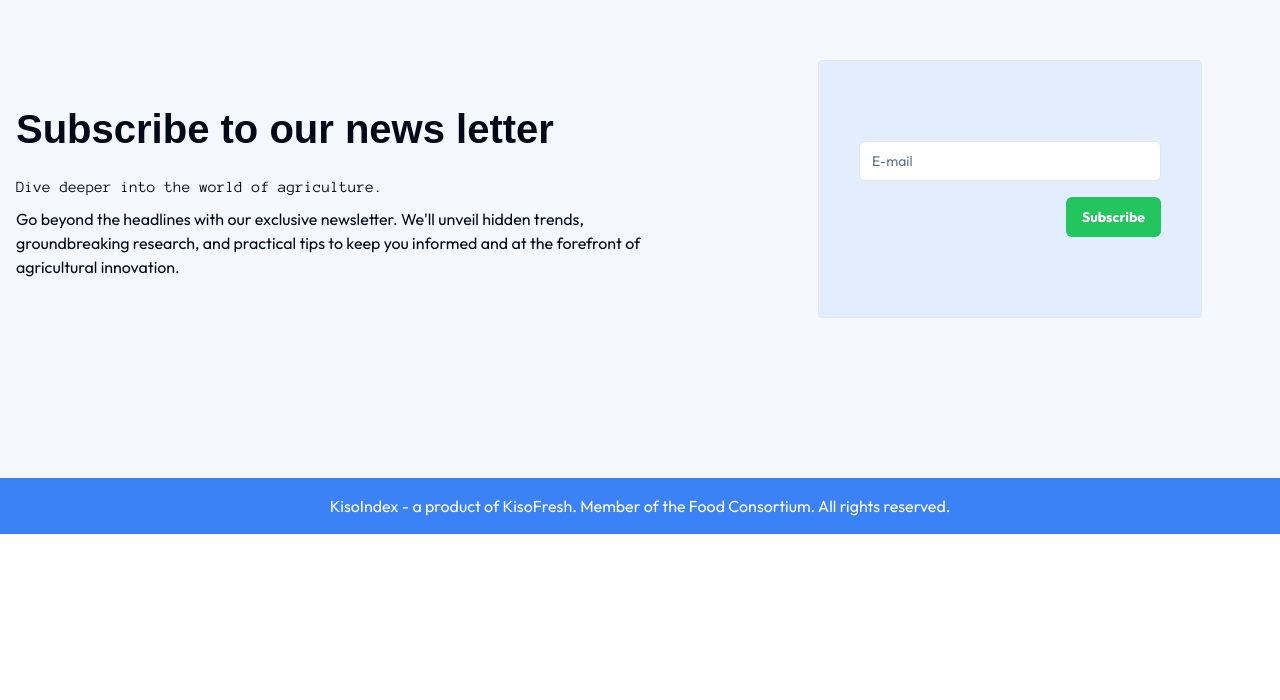
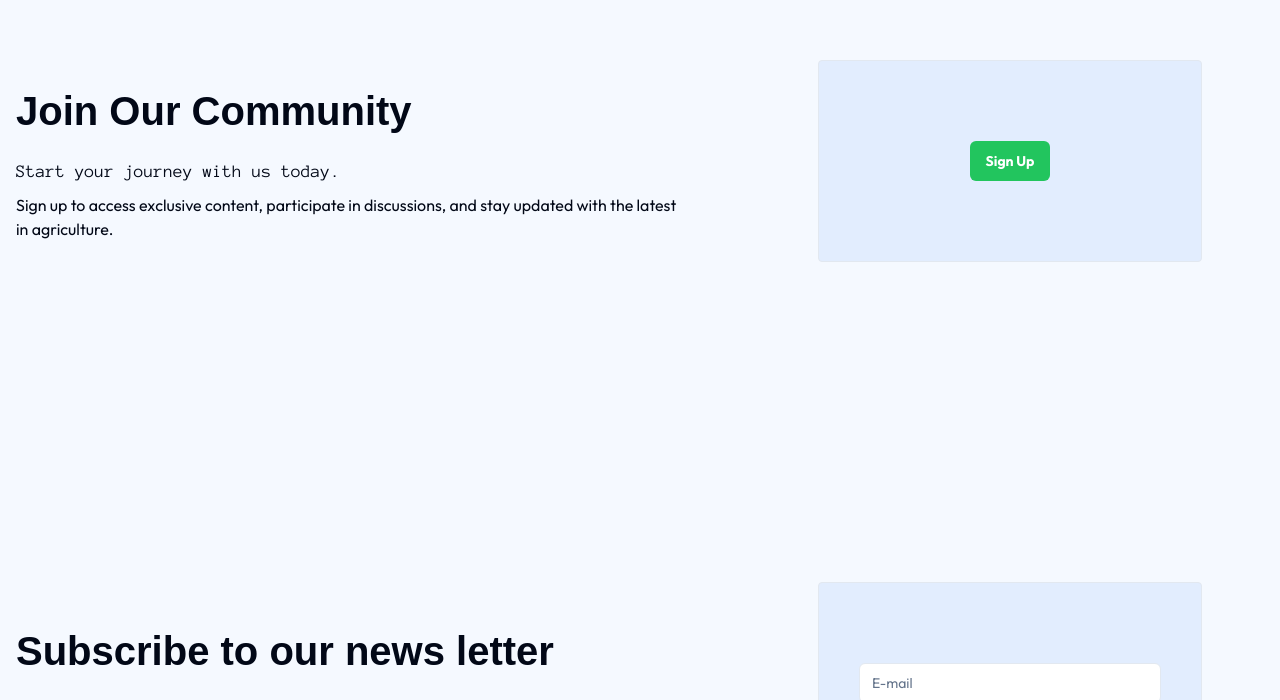
Before and after one commit to OpiniIsaac/kisofresh-frontEnd, a Next.js app: page / in a window 1280 px wide. Shown: the part 1350-2050 px from the top of the page. Before the commit the page ends 1884 px from the top, so only its background shows below. Built offline with nearby package versions, Linux system fonts and the light colour scheme; a web font is replaced by a local one.

Commit message:
started on sign up prompt

```diff
--- a/app/(auth)/sign-up/page.tsx
+++ b/app/(auth)/sign-up/page.tsx
@@ -34,6 +34,7 @@ const OnboardingScreen = () => {
 
  // Function to navigate to the next step
  const nextStep = () => {
+
     if (step === 0) {
       setUserType(userType);
       setStep(step + 1);
--- a/app/page.tsx
+++ b/app/page.tsx
@@ -8,6 +8,7 @@ import { Logout } from "@/lib/features/accountHandle/loginSlice";
 import { useSelector } from "react-redux";
 import { signOut } from "firebase/auth";
 import { auth } from "./firebase/config";
+import SignUpPrompt from "@/components/Register";
 
 export default function page() {
   const islogged = useSelector((state: RootState) => state.LoginState.value);
@@ -19,6 +20,7 @@ export default function page() {
     <>
       <Hero />
       <About />
+      <SignUpPrompt/>
       <NewsLetter />
     </>
   );
--- /dev/null
+++ b/components/Register.tsx
@@ -0,0 +1,36 @@
+import React from "react";
+import Container from "./Container";
+import { Input } from "./ui/input";
+import { Button } from "./ui/button";
+import { anonymous, hedvig, outfit } from "./Fonts";
+
+export default function SignUpPrompt() {
+  return (
+    <section className="bg-blue-500/5">
+      <Container>
+        <div className="w-full py-14 md:py-40 flex flex-col md:flex-row md:items-center justify-center md:justify-between gap-10">
+          <div className="md:w-[700px] px-4 md:flex flex-col gap-4">
+            <h1 className={`text-[40px] font-extrabold ${hedvig.className}`}>
+              Join Our Community
+            </h1>
+            <div className="flex flex-col gap-2">
+              <span className={`font-bold text-lg ${anonymous.className}`}>
+                Start your journey with us today.
+              </span>
+              <p className={outfit.className}>
+                Sign up to access exclusive content, participate in discussions, and stay updated with the latest in agriculture.
+              </p>
+            </div>
+          </div>
+          <div className="w-96 px-10 flex flex-col gap-4 mx-auto border bg-blue-500/10 rounded-sm py-20 hover:shadow-xl">
+            <div className="w-full flex justify-center">
+              <Button className="bg-green-500 hover:bg-blue-500">
+                Sign Up
+              </Button>
+            </div>
+          </div>
+        </div>
+      </Container>
+    </section>
+  );
+}
```
